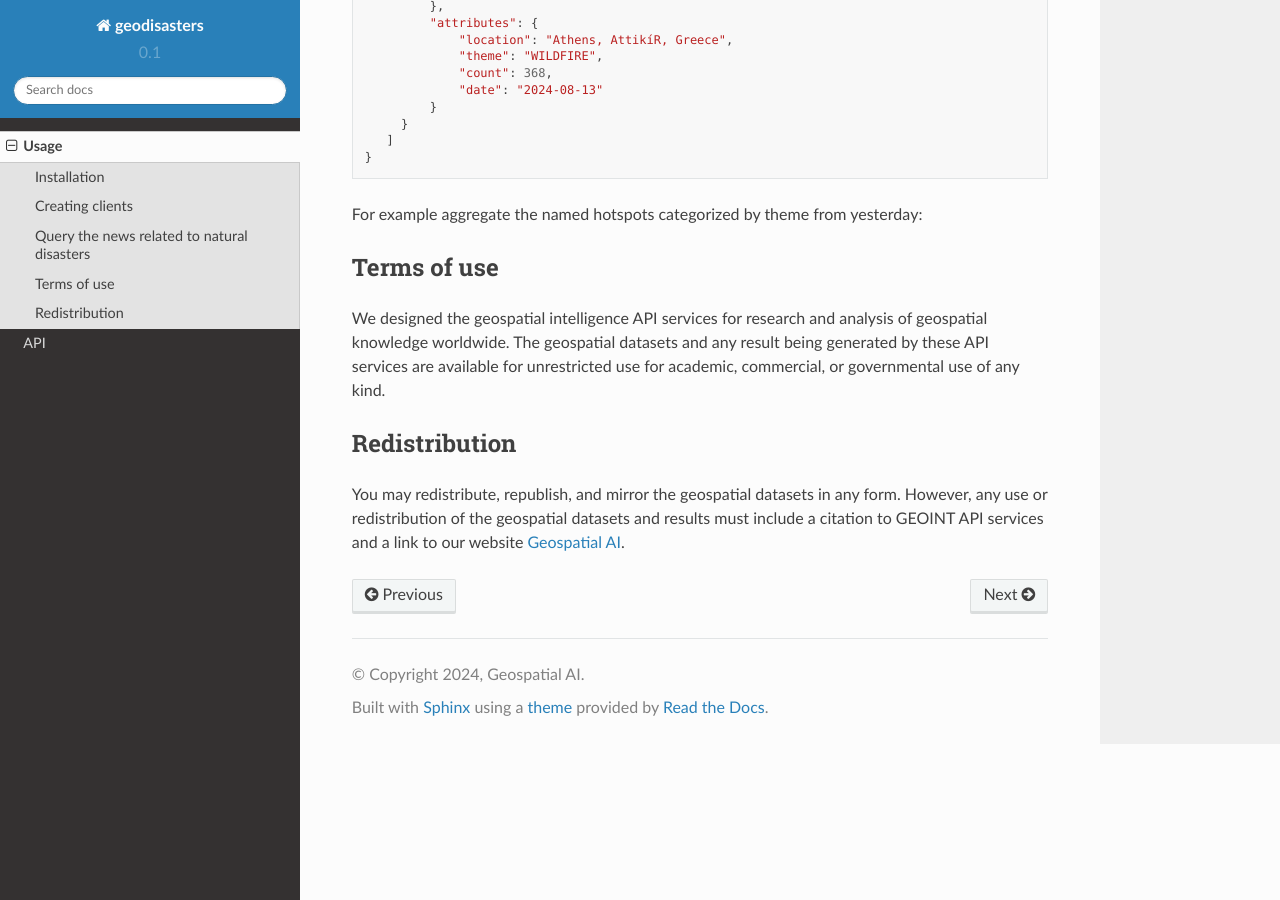
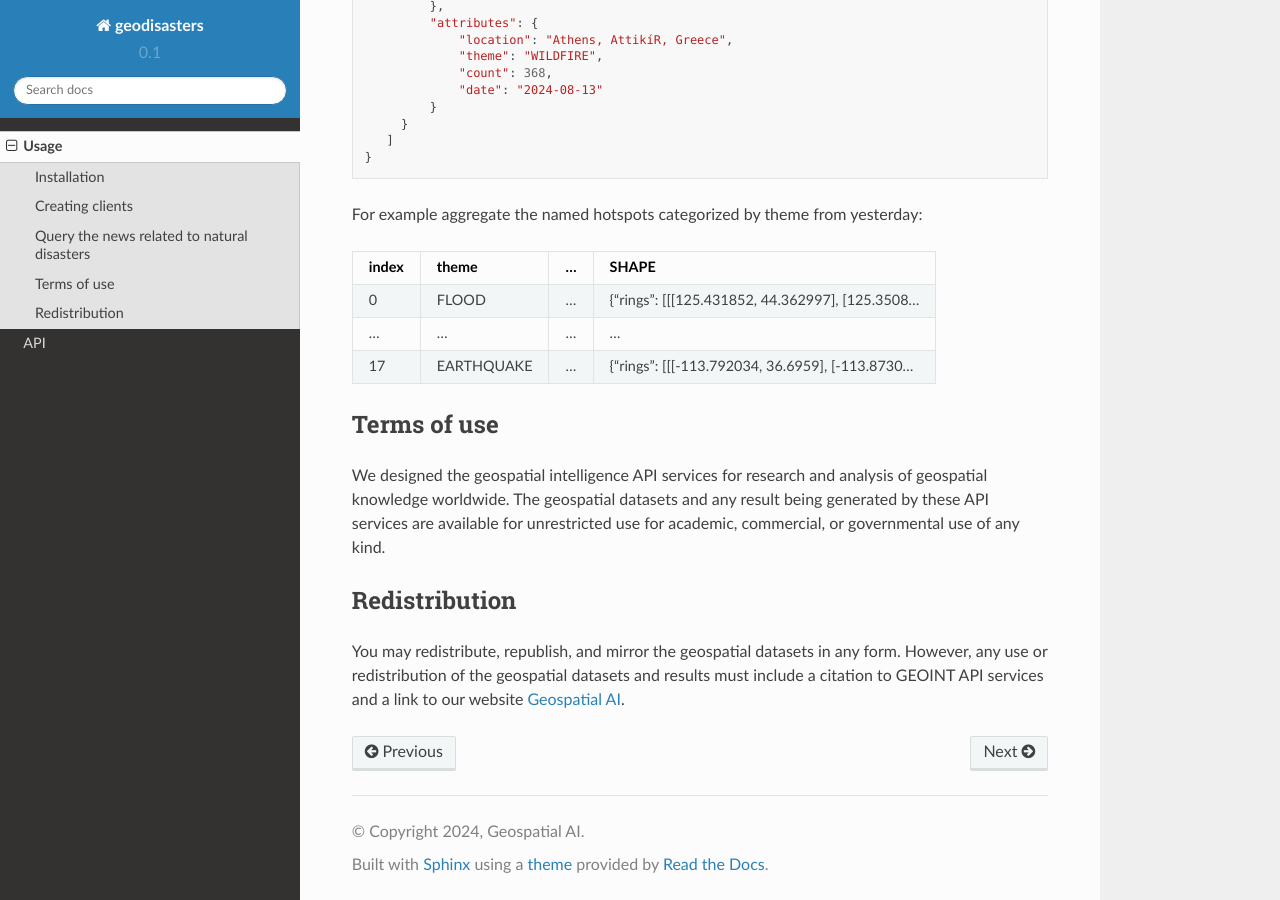
Before and after one commit to Geospatial-AI-DE/geodisasters-py, a Sphinx documentation site: the page built from docs/source/usage.rst, in a window 1280 px wide and 900 px high, scrolled down 4981 px. Built offline with Sphinx 7.4.7 and the Read the Docs theme 2.0.0, drawn with Linux system fonts in a browser that asks for light colours.

Commit message:
Updated usage doc

```diff
--- a/docs/source/usage.rst
+++ b/docs/source/usage.rst
@@ -293,11 +293,34 @@ For example querying the named hotspots categorized by theme from yesterday:
 For example aggregate the named hotspots categorized by theme from yesterday:
 
 .. code-block:: python
+    from arcgis.features import FeatureSet
     from geodisasters.services import aggregate
     from georapid.formats import OutFormat
 
     # aggregate to geospatial hexagonal bins having the number of news article related to natural disasters
     featureset_dict = aggregate(client, format=OutFormat.ESRI)
+    featureset = FeatureSet.from_dict(featureset_dict)
+    featureset.sdf
+
+.. list-table::
+    :header-rows: 1
+
+    * - index
+      - theme
+      - ...
+      - SHAPE
+    * - 0
+      - FLOOD
+      - ...
+      - {"rings": [[[125.431852, 44.362997], [125.3508...
+    * - ...
+      - ...
+      - ...
+      - ...
+    * - 17
+      - EARTHQUAKE
+      - ...
+      - {"rings": [[[-113.792034, 36.6959], [-113.8730...
 
 Terms of use
 ------------
```
